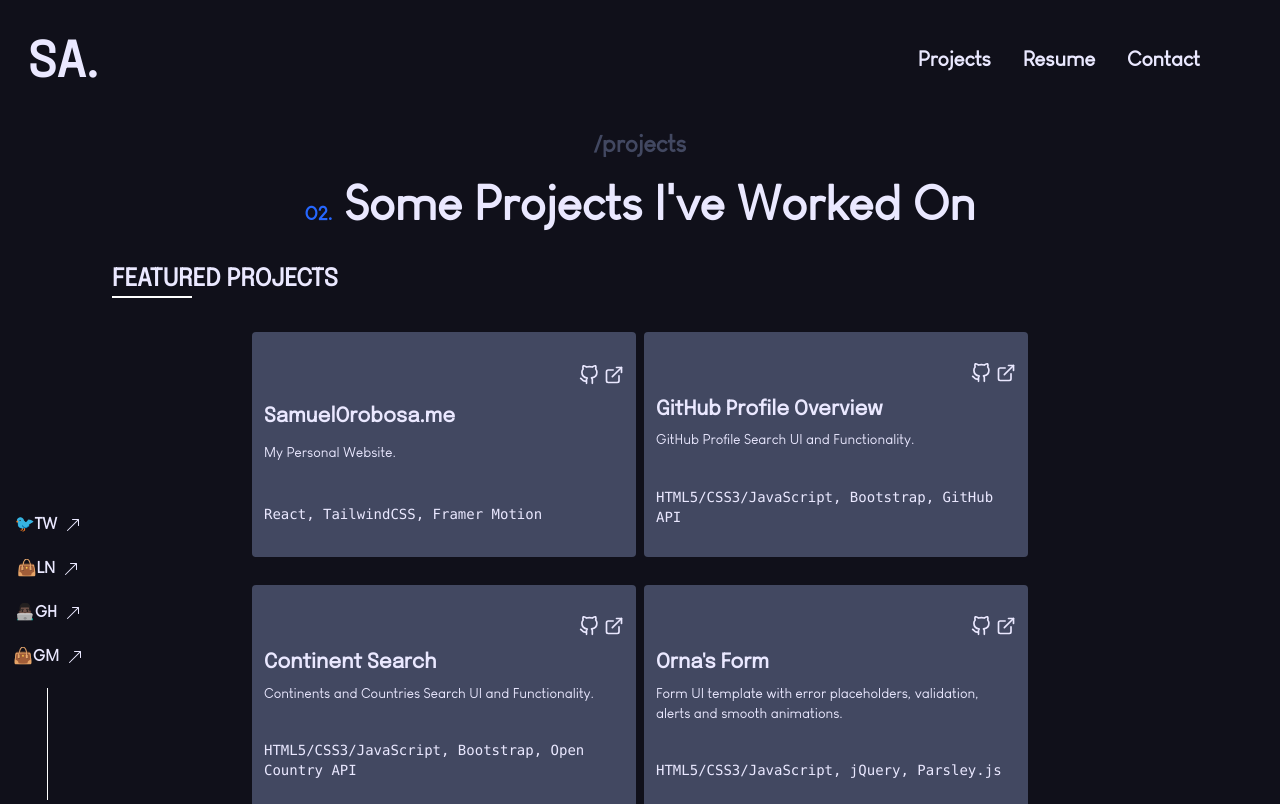
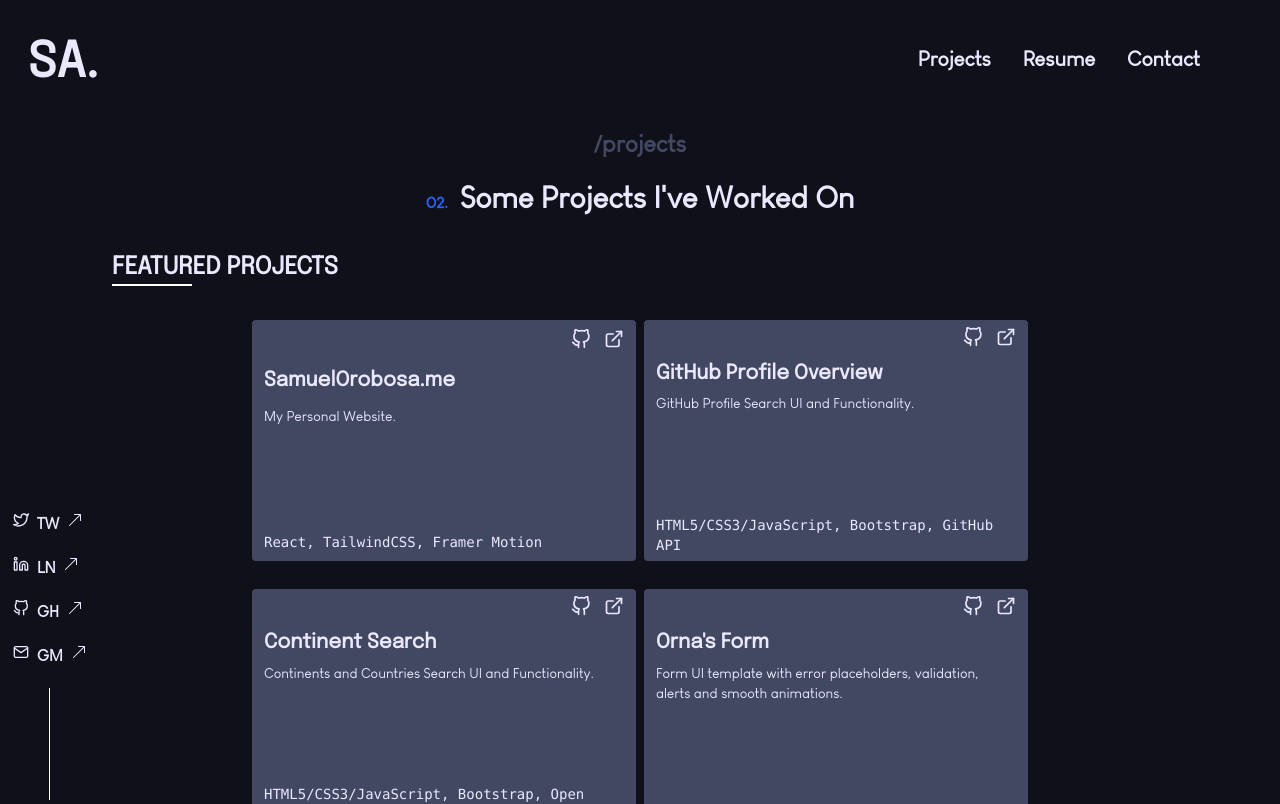
Before and after one commit to samuelorobosa/portfolio-v3, a React (Create React App) app: page /projects in a window 1280 px wide. Shown: the top 804 px of the page. Built offline with nearby package versions, Linux system fonts and the light colour scheme.

Commit message:
chore: minor updates

```diff
--- a/src/components/Navbar/Navbar.jsx
+++ b/src/components/Navbar/Navbar.jsx
@@ -74,10 +74,10 @@ function Navbar (){
                             <li>
                                 <div className="mt-4 md:hidden flex flex-nowrap">
                                         {socialsData.map(social => (
-                                            <a className="px-3  inline-block text-base block hover-secondary-text-color transition duration-500 ease-in-out"
+                                            <a className="px-3  flex flex-nowrap items-center text-base block hover-secondary-text-color transition duration-500 ease-in-out"
                                                   href={social.url}
                                                   key={social.id}>
-                                                {social.icon}{social.name} &nbsp;
+                                                {social.icon}&nbsp;&nbsp;{social.name} &nbsp;
                                                 <BsArrowUpRight className="inline"/>
                                             </a>
                                         ))
--- a/src/components/SocialSide/SocialSide.jsx
+++ b/src/components/SocialSide/SocialSide.jsx
@@ -10,9 +10,9 @@ function SocialSide () {
             <ul className="after:content[''] after:mx-auto after:block after:w-px after:h-28 after:bg-white fixed bottom-0 ml-px text-center hidden md:block">
                 {socialsData.map(social => (
                     <li key={social.id} className="hover:-translate-y-2 mb-5 hover:transition transition duration-700 ease-in-out delay-150 font-semibold">
-                        <Link className="px-3 inline-block block hover-secondary-text-color transition duration-500 ease-in-out"
+                        <Link className="px-3 flex flex-nowrap  hover-secondary-text-color transition duration-500 ease-in-out"
                               to={social.url}>
-                            {social.icon}{social.name} &nbsp;
+                            {social.icon}&nbsp;&nbsp;{social.name} &nbsp;
                             <BsArrowUpRight className="inline"/>
                         </Link>
                     </li>
--- a/src/data/Home/socialsData.jsx
+++ b/src/data/Home/socialsData.jsx
@@ -1,27 +1,29 @@
+import {FiGithub, FiLinkedin, FiMail, FiTwitter} from "react-icons/fi";
+
 export  const socialsData = [
     {
         id: 1,
         name: 'TW',
         url: 'https://twitter.com/Samuel_Orobosa',
-        icon: '🐦️',
+        icon: <FiTwitter />,
     },
     {
         id: 2,
         name: 'LN',
         url: 'https://www.linkedin.com/in/samuel-amagbakhen/',
-        icon: '👜️',
+        icon: <FiLinkedin />,
     },
     {
         id: 3,
         name: 'GH',
         url: 'https://github.com/samuelorobosa',
-        icon: '👨🏿‍💻️',
+        icon: <FiGithub/>,
     },
     {
         id: 4,
         name: 'GM',
         url: 'mailto:amagbakhensamuel@gmail.com',
-        icon: '👜',
+        icon: <FiMail />,
     },
 
 ]
--- a/src/pages/Home.jsx
+++ b/src/pages/Home.jsx
@@ -20,14 +20,14 @@ function Home() {
                     View My Projects  &nbsp;  <BsArrowUpRight className="inline"/>
                 </Link>
 
-                <div className="social-media-icons hidden md:block font-extrabold">
+                <div className="social-media-icons md:flex flex-nowrap hidden font-extrabold">
                     {socialsData.map(social => (
-                        <a className="px-3 inline-block hover-secondary-text-color transition duration-500 ease-in-out"
+                        <a className="px-3 flex flex-nowrap items-center hover-secondary-text-color transition duration-500 ease-in-out"
                               href={social.url}
                               key={social.id}
                               target="_blank"
                               rel="noopener noreferrer">
-                            {social.icon}{social.name} &nbsp;
+                            {social.icon}&nbsp;&nbsp;{social.name} &nbsp;
                             <BsArrowUpRight className="inline"/>
                         </a>
                     ))
--- a/src/pages/Projects.jsx
+++ b/src/pages/Projects.jsx
@@ -20,8 +20,8 @@ const Projects = () => {
             <SocialSide/>
 
             <h1 className="font-semibold text-2xl  text-center secondary-text-color mb-5">{pathName}</h1>
-              <h1 className="text-5xl font-extrabold text-center">
-                  <span className="stand-out-color text-xl inline-block mr-3">02.</span>
+              <h1 className="text-3xl font-extrabold text-center">
+                  <span className="stand-out-color text-base inline-block mr-3">02.</span>
                   Some Projects I've Worked On
               </h1>
             <div className="ml-5 md:ml-28">
@@ -33,14 +33,14 @@ const Projects = () => {
             <div className="flex flex-wrap justify-center px-5 md:px-16 mt-5 pb-44">
                 {projectsData.map(({id,title,description,techUsed,gitHubLink,liveLink})=>{
                     return (
-                        <div key={id} className="w-80 py-7 justify-around md:w-1/3 projectDiv transition duration-200 h-1/3 p-3 mx-1 rounded my-3.5 text-left flex flex-col bg-secondary-text-color main-text-color">
-                            <h1 className="font-semibold flex justify-end font-family-epilogue text-xl">
-                                {gitHubLink && <a href={gitHubLink} className='hover-stand-out-color'><FiGithub/></a>}
+                        <div key={id} className="w-80 md:py-1 justify-around md:w-1/3 projectDiv transition duration-200 h-1/3 md:p-3 p-1 mx-1 rounded my-3.5 text-left flex flex-col bg-secondary-text-color main-text-color">
+                            <h1 className="font-semibold flex duration-500 justify-end font-family-epilogue text-xl">
+                                {gitHubLink && <a href={gitHubLink} className='transition-all hover-stand-out-color mx-2'><FiGithub/></a>}
                                 &nbsp;
-                                {liveLink && <a href={liveLink} className="hover-stand-out-color"><FiExternalLink/></a>}
+                                {liveLink && <a href={liveLink} className="transition-all duration-500 hover-stand-out-color"><FiExternalLink/></a>}
                             </h1>
                             <h1 className="font-semibold font-family-epilogue text-xl">{title}</h1>
-                            <p className="text-sm mb-8">{description}</p>
+                            <p className="text-sm md:mb-24">{description}</p>
                             <p className="text-sm font-mono">{techUsed}</p>
                         </div>
                     )
--- a/src/pages/Resume.jsx
+++ b/src/pages/Resume.jsx
@@ -24,8 +24,8 @@ function Resume (){
            <SocialSide/>
 
            <h1 className="font-semibold text-2xl  text-center secondary-text-color-lighter mb-5">{pathName}</h1>
-           <h1 className="text-5xl font-extrabold text-center">
-               <span className="stand-out-color text-xl inline-block mr-3">03.</span>
+           <h1 className="text-3xl font-extrabold text-center">
+               <span className="stand-out-color text-base inline-block mr-3">03.</span>
               Take A Peek At My Resume
            </h1>
 
--- a/src/pages/styles.scss
+++ b/src/pages/styles.scss
@@ -17,7 +17,7 @@
 }
 @media(hover: hover){
   .projectDiv:hover{
-    transform: scale(1.2);
+    transform: scale(1.05);
   }
   .view-my-projects:hover{
      &::after{
```
